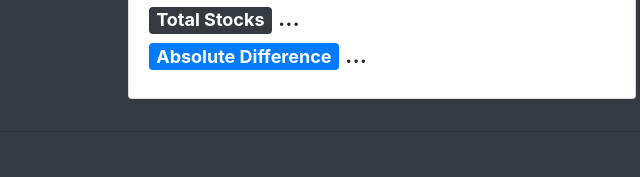
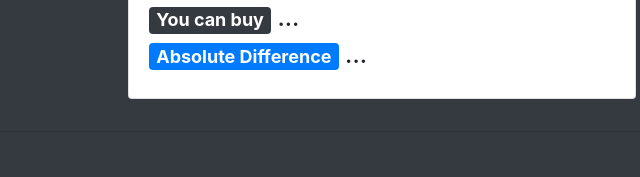
Before and after one commit to jana7418/stockmarket, a plain HTML site: page index.html in a window 1280 px wide. Shown: the part 309-486 px from the top of the page, 543-1183 px from the left. Drawn offline with nearby package versions, Linux system fonts and the light colour scheme.

```diff
--- a/index.html
+++ b/index.html
@@ -41,7 +41,7 @@
               <h4><span class="badge badge-danger">Stop-Loss</span> <span id=stopLoss>...</span></h4>
               <h4><span class="badge badge-warning">Target</span> <span id=target>...</span></h4>
               <h4><span class="badge badge-info">Total Margin</span> <span id=multiplier>...</span></h4>
-              <h4><span class="badge badge-dark">Total Stocks</span> <span id=canBuy>...</span></h4>
+              <h4><span class="badge badge-dark">You can buy</span> <span id=canBuy>...</span></h4>
               <h4><span class="badge badge-primary">Absolute Difference</span> <span id=difference>...</span></h4>
              </div>
           </div>
```
